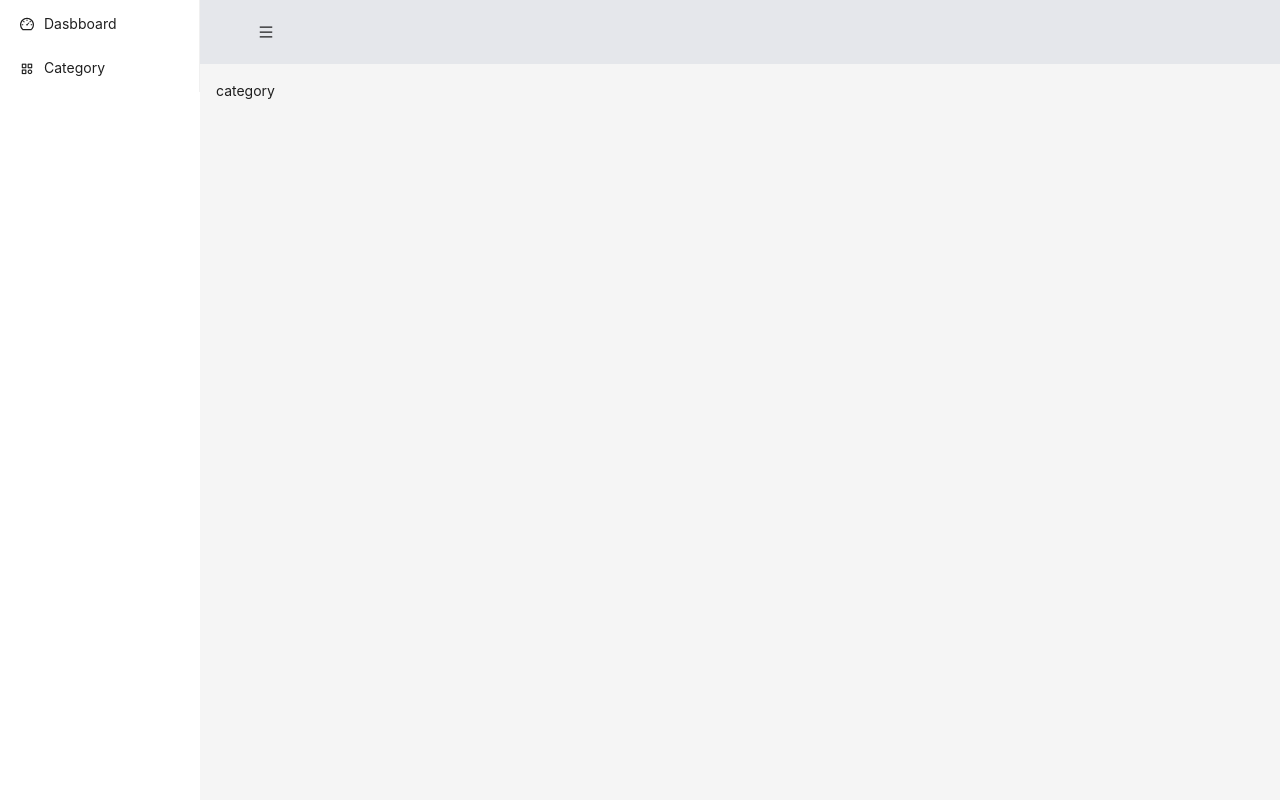
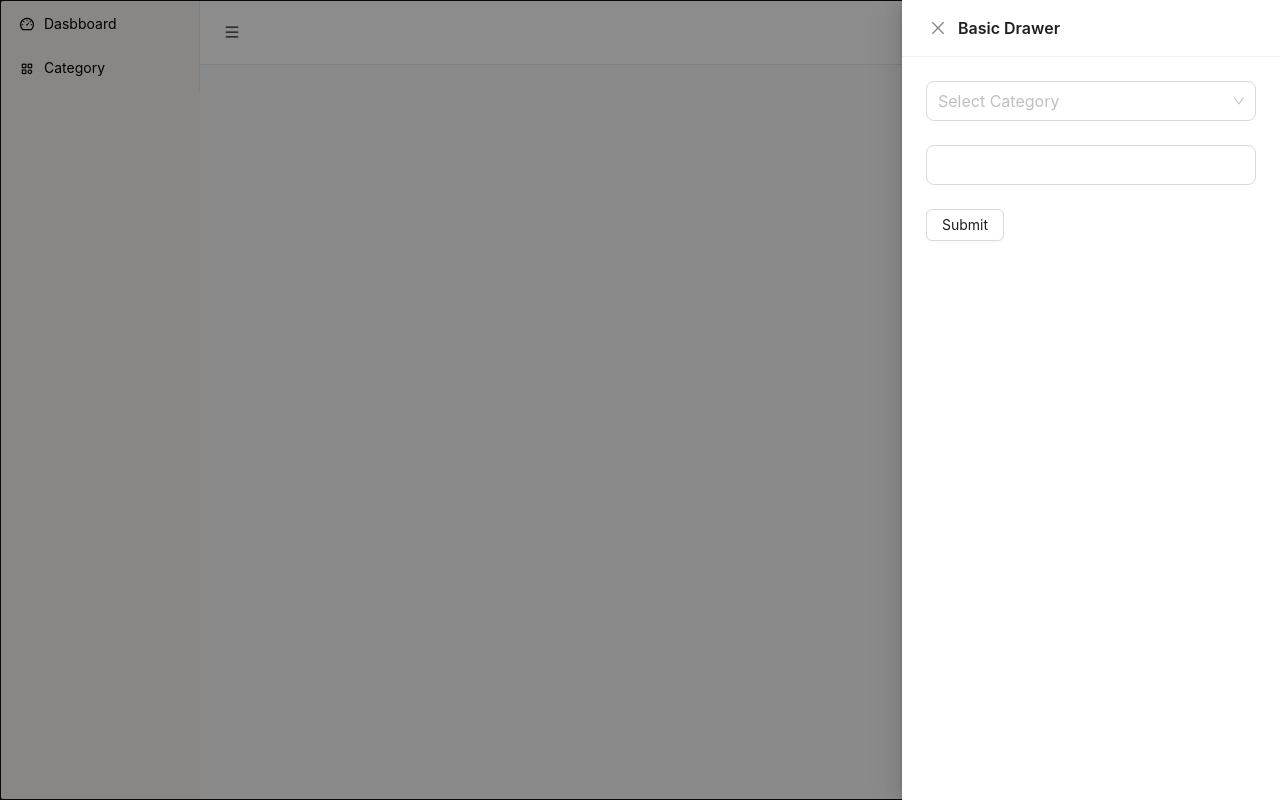
Before and after one commit to maziz12808/Task, a Next.js app: page /admin/category in a window 1280 px wide. Built offline with nearby package versions, Linux system fonts and the light colour scheme.

Commit message:
category ui created

```diff
--- a/components/admin/category/index.jsx
+++ b/components/admin/category/index.jsx
@@ -1,8 +1,115 @@
+import { useState,useRef } from "react"
 import LayoutEl from "../shared/layout"
+import {
+    Button,
+    Drawer,
+    Form,
+    Input,
+    Select,
+    Divider,
+    Space
+} from "antd"
+import {PlusOutlined } from "@ant-design/icons"
+
+const { Item } = Form;
 const Category = ()=>{
+    const [openDrawer,setOpenDrawer] = useState(false);
+    const [items, setItems] = useState([]);
+    const [name, setName] = useState('');
+    const inputRef = useRef(null);
+    const toolbar = [
+        <Button
+            type="text"
+            className="font-semibold"
+            style={{backgroundColor: "#4FC9DA",borderRadius:0,color:"white"}}
+            onClick={()=> setOpenDrawer(!openDrawer)}
+        >
+            Add Category
+        </Button>
+    ]
+    const showDrawer = () => {
+        setOpenDrawer(true);
+      };
+      const onClose = () => {
+        setOpenDrawer(false);
+      };
+      const onNameChange = (event) => {
+        setName(event.target.value);
+      };
+      const addItem = (e) => {
+        e.preventDefault();
+        if(name=='') return alert("please enter category name")
+        if(items.indexOf(name) !== -1) return (setName(''),alert("Category Already Exist"))
+        setItems([...items, name]);
+        setName('');
+        setTimeout(() => {
+          inputRef.current?.focus();
+        }, 0);
+      };
+    const onCategory = (val)=>{
+        console.log(val);
+    }
     return (
-        <LayoutEl>
-            <h1>category</h1>
+        <LayoutEl toolbar={toolbar}>
+            <Drawer title="Basic Drawer" placement="right" onClose={onClose} open={true}>
+                <Form onFinish={onCategory}>
+                    <Item
+                        name="catetitlegory"
+                        rules={
+                            [
+                                {
+                                    required: true,
+                                    message: "Category name is required!"
+                                }
+                            ]
+                        }
+                    >
+                        <Select
+                            size="large"
+                            placeholder="Select Category"
+                            dropdownRender={(menu) => (
+                                <>
+                                    <Divider
+                                        style={{
+                                        margin: '8px 0',
+                                        }}
+                                    />
+                                    <Space>
+                                        <Input
+                                            placeholder="Please enter category name"
+                                            ref={inputRef}
+                                            value={name}
+                                            onChange={onNameChange}
+                                            onKeyDown={(e) => e.stopPropagation()}
+                                        />
+                                        <Button
+                                            type="text"
+                                            size="middle"
+                                            icon={<PlusOutlined />}
+                                            onClick={addItem}
+                                        >
+                                            Add item
+                                        </Button>
+                                    </Space>
+                                    {menu}
+                                </>
+                            )}
+                            options={items.map((item) => {
+                                return {
+                                    label: item,
+                                    value: item,
+                                }
+                            })}
+                        />
+                    </Item>
+                    <Item name="childrenCategory">
+                        <Input size="large" />
+                    </Item>
+                    <Item>
+                        <Button htmlType="submit">Submit</Button>
+                    </Item>
+                </Form>
+            </Drawer>
         </LayoutEl>
     )
 }
--- a/components/admin/shared/layout/index.jsx
+++ b/components/admin/shared/layout/index.jsx
@@ -1,40 +1,46 @@
 import { DashboardOutlined, MenuOutlined } from "@ant-design/icons"
-import { Button, Layout,Menu } from "antd"
+import { Button, Layout,Menu,ConfigProvider,theme } from "antd"
+import Head from "next/head"
 import Link from "next/link"
 import { useState } from "react"
 
 const {Sider,Content,Header} = Layout
 
-const LayoutEl = ({children})=>{
+const LayoutEl = ({children,title=null,toolbar=null})=>{
     const [open,setOpen] = useState(false)
     const menu = [
         {
-            label: 'Dasbboard',
-            key: '/dashboard',
+            label: <Link href="/admin">Dasbboard</Link>,
+            key: 'dashboard',
             icon: <DashboardOutlined />,
         },
         {
             label: <Link href="/admin/category">Category</Link>,
-            key: '/category',
+            key: 'category',
             icon: <i className='bx bx-category' />,
         }
     ]
     return (
         <Layout>
+            <Head>
+                <title>{ title && title}</title>
+            </Head>
             <Sider
                 trigger={null}
                 collapsed={open}
                 collapsible
-                className="min-h-screen"
-                theme="light"
+                className="min-h-screen admin-sider"
             >
-                <Menu items={menu} />
+                <Menu items={menu}  />
             </Sider>
             <Layout>
-                <Header className="bg-gray-200">
+                <Header className="bg-white flex justify-between items-center px-4">
                     <Button type="text" icon={<MenuOutlined />} onClick={()=> setOpen(!open)} />
+                    <div className="flex gap-x-4">
+                        {toolbar && toolbar}
+                    </div>
                 </Header>
-                <Content className="p-4">
+                <Content className="p-4 bg-[#FDFCFB] border-t">
                     {
                         children
                     }
--- a/styles/globals.css
+++ b/styles/globals.css
@@ -81,3 +81,19 @@ body {
 .swiper-button-next::after {
   color: grey;
 }
+
+.ant-layout-sider-dark, .ant-layout-sider-children {
+  background-color: #F8F6F2 !important;
+}
+.ant-menu  {
+  background-color: #F8F6F2 !important;
+}
+.ant-menu-item {
+  color: black !important;
+}
+/* .ant-menu-item-active {
+  background-color: #4FC9DA !important;
+} */
+.ant-menu-item-selected {
+  background-color: #4FC9DA !important;
+}
```
